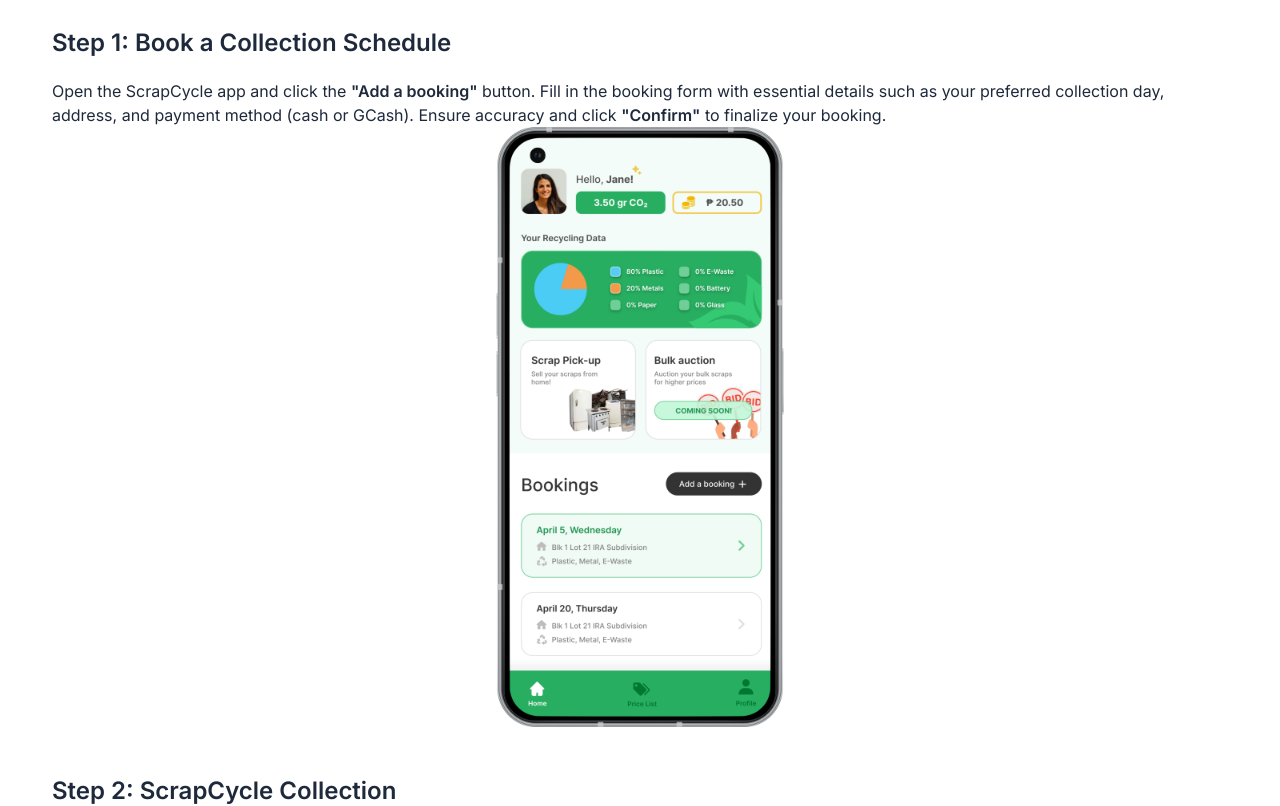
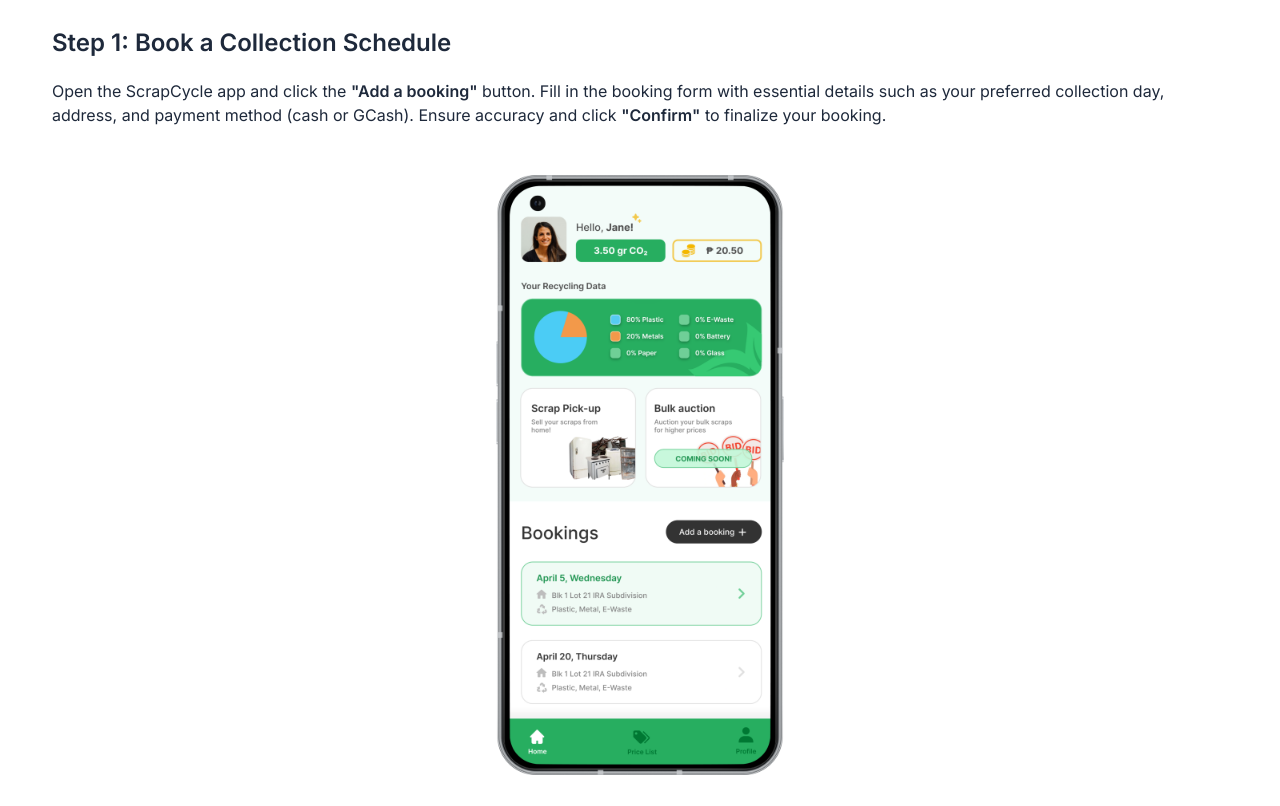
Before and after one commit to reign021b/ScrapCyclePH-Website, a Next.js app: page /article/getting-started in a window 1280 px wide. Shown: the part 1380-2186 px from the top of the page. Built offline with nearby package versions, Linux system fonts and the light colour scheme.

Commit message:
adjusted step-1 margin

```diff
--- a/src/app/article/getting-started/page.js
+++ b/src/app/article/getting-started/page.js
@@ -59,7 +59,7 @@
           finalize your booking.
         </p>
 
-        <div className="w-full h-[400px] md:h-[600px] relative mb-12">
+        <div className="w-full h-[400px] md:h-[600px] relative my-12">
           <Image
             src="/articles/step-1.png"
             fill
```
